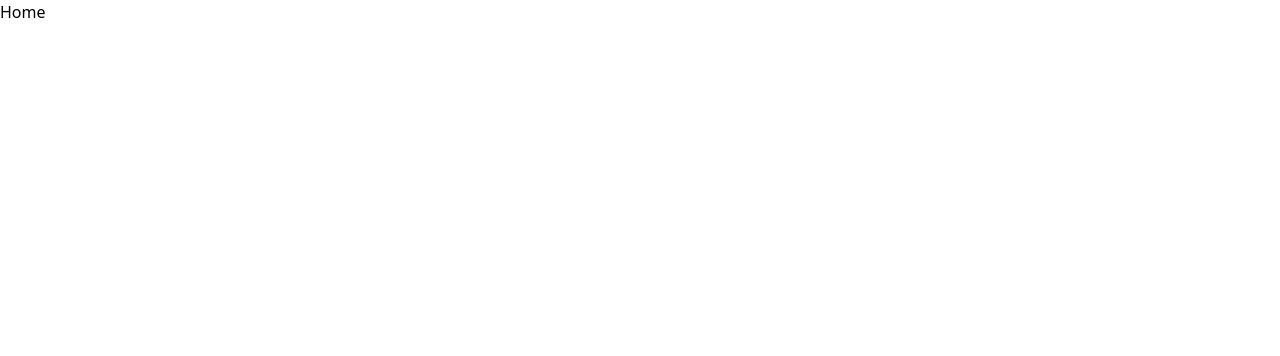
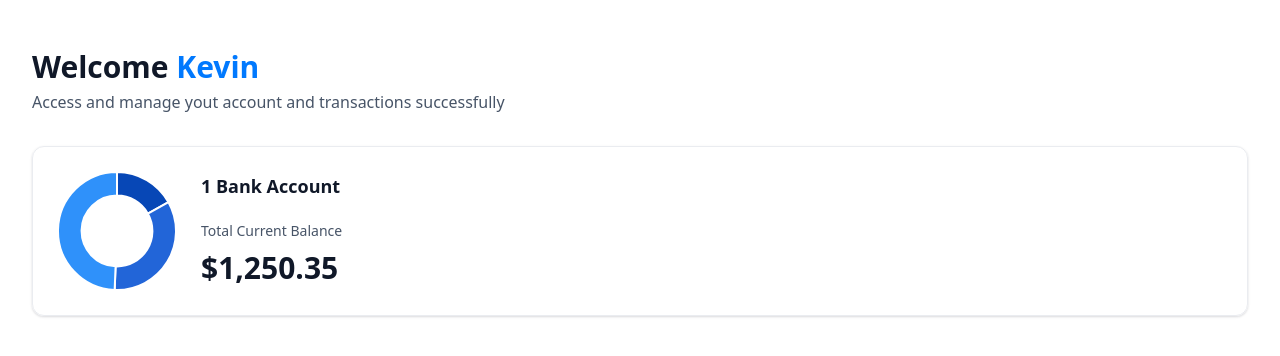
Before and after one commit to gsmkev/banking-app-platform, a Next.js app: page / in a window 1280 px wide. Shown: the top 356 px of the page. Built offline with nearby package versions, Linux system fonts and the light colour scheme.

Commit message:
feat: Implement animated counter and total balance display with doughnut chart

```diff
--- a/app/(root)/page.tsx
+++ b/app/(root)/page.tsx
@@ -1,6 +1,27 @@
+import HeaderBox from "@/components/Header";
+import TotalBalanceBox from "@/components/TotalBalanceBox";
 function Home() {
-  return (
-    <div>Home</div>
-  )
+	const loggedIn = { firstName: "Kevin" };
+
+	return (
+		<section className="home ">
+			<div className="home-content">
+				<header className="home-header">
+					<HeaderBox
+						type="greeting"
+						title="Welcome"
+						user={loggedIn?.firstName || "Guest"}
+						subtext="Access and manage yout account and transactions successfully"
+					/>
+
+					<TotalBalanceBox
+						accounts={[]}
+						totalBanks={1}
+						totalCurrentBalance={1250.35}
+					/>
+				</header>
+			</div>
+		</section>
+	);
 }
-export default Home
+export default Home;
--- /dev/null
+++ b/components/AnimatedCounter.tsx
@@ -0,0 +1,12 @@
+"use client";
+
+import CountUp from "react-countup";
+
+function AnimatedCounter({ number }: { number: number }) {
+	return (
+		<div className="w-full">
+			<CountUp end={number} prefix="$" decimals={2} />
+		</div>
+	);
+}
+export default AnimatedCounter;
--- /dev/null
+++ b/components/DoughnutChart.tsx
@@ -0,0 +1,33 @@
+"use client";
+
+import { Doughnut } from "react-chartjs-2";
+import { Chart as ChartJS, ArcElement, Tooltip, Legend } from "chart.js";
+
+ChartJS.register(ArcElement, Tooltip, Legend);
+
+function DoughnutChart({ accounts }: DoughnutChartProps) {
+	const data = {
+		datasets: [
+			{
+				label: "Banks",
+				data: [1250, 2500, 3656],
+				backgroundColor: ["#0747b6", "#2265d8", "#2f91fa"],
+			},
+		],
+		labels: ["Bank of America", "Chase", "Wells Fargo"],
+	};
+	return (
+		<Doughnut
+			options={{
+				cutout: "60%",
+				plugins: {
+					legend: {
+						display: false,
+					},
+				},
+			}}
+			data={data}
+		/>
+	);
+}
+export default DoughnutChart;
--- /dev/null
+++ b/components/Header.tsx
@@ -0,0 +1,14 @@
+function HeaderBox({ type = "title", title, user, subtext }: HeaderBoxProps) {
+	return (
+		<div className="header-box">
+			<h1 className="header-box-title">
+				{title}
+				{type === "greeting" && (
+					<span className="text-bankGradient">&nbsp;{user}</span>
+				)}
+			</h1>
+			<p className="header-box-subtext">{subtext}</p>
+		</div>
+	);
+}
+export default HeaderBox;
--- /dev/null
+++ b/components/TotalBalanceBox.tsx
@@ -0,0 +1,30 @@
+import { formatAmount } from "@/lib/utils";
+import CountUp from "react-countup";
+import AnimatedCounter from "./AnimatedCounter";
+import DoughnutChart from "./DoughnutChart";
+
+function TotalBalanceBox({
+	accounts = [],
+	totalBanks,
+	totalCurrentBalance,
+}: TotlaBalanceBoxProps) {
+	return (
+		<section className="total-balance">
+			<div className="total-balance-chart">
+				<DoughnutChart accounts={accounts} />
+			</div>
+			<div className="flex flex-col gap-6">
+				<h2 className="header-2">
+					{totalBanks} Bank Account{totalBanks > 1 && "s"}
+				</h2>
+				<div className="flex flex-col gap-2">
+					<p className="total-balance-label">Total Current Balance</p>
+					<div className="total-balance-amount">
+						<AnimatedCounter number={totalCurrentBalance} />
+					</div>
+				</div>
+			</div>
+		</section>
+	);
+}
+export default TotalBalanceBox;
--- a/package.json
+++ b/package.json
@@ -9,11 +9,15 @@
 		"lint": "next lint"
 	},
 	"dependencies": {
+		"chart.js": "^4.4.8",
 		"class-variance-authority": "^0.7.1",
 		"clsx": "^2.1.1",
 		"lucide-react": "^0.476.0",
 		"next": "14.2.24",
+		"query-string": "^9.1.1",
 		"react": "^18",
+		"react-chartjs-2": "^5.3.0",
+		"react-countup": "^6.5.3",
 		"react-dom": "^18",
 		"tailwind-merge": "^3.0.2",
 		"tailwindcss-animate": "^1.0.7"
```
Also changed, not shown: 1 other file (tests, documents, lock files or other folders).
